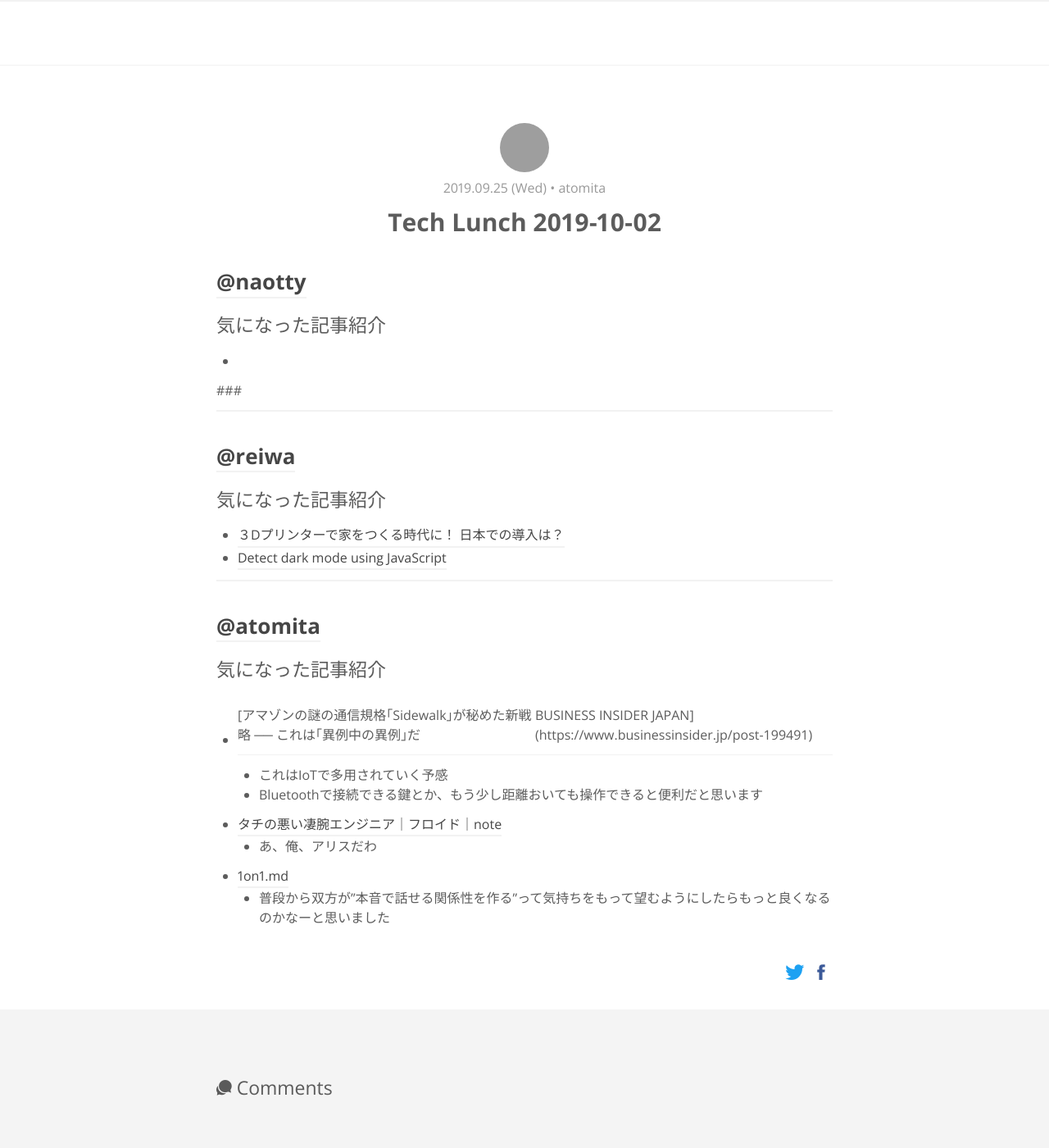
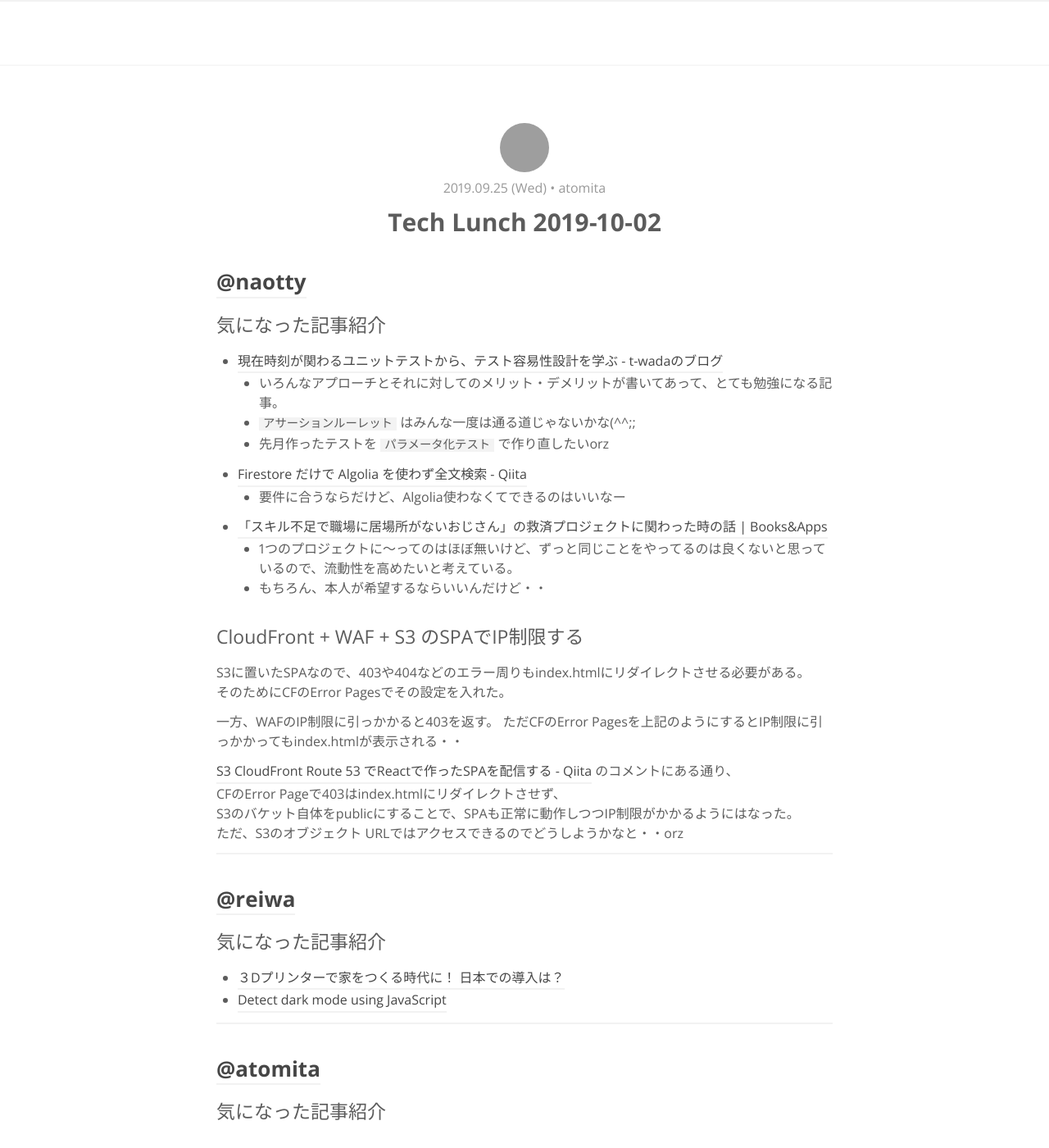
Before and after one commit to RyukyuInteractive/tech.ryukyu-i.co.jp, a Jekyll site: the page built from _posts/2019-10-02-tech-lunch.md, in a window 1280 px wide and 1400 px high. Shown: the whole window at 82% size. Built offline with Jekyll 4.4.1, drawn with Linux system fonts in a browser that asks for light colours; a script that is not in the unit is left out; comment, search, counter and statistics services are not loaded; grey boxes are pictures that could not be loaded.

Commit message:
Update 2019-10-02-tech-lunch.md

```diff
--- a/_posts/2019-10-02-tech-lunch.md
+++ b/_posts/2019-10-02-tech-lunch.md
@@ -10,9 +10,28 @@ typora-root-url: ..
 ## [@naotty](https://github.com/naotty)
 
 ### 気になった記事紹介
--
+- [現在時刻が関わるユニットテストから、テスト容易性設計を学ぶ \- t\-wadaのブログ](https://t-wada.hatenablog.jp/entry/design-for-testability)
+    - いろんなアプローチとそれに対してのメリット・デメリットが書いてあって、とても勉強になる記事。
+    - `アサーションルーレット` はみんな一度は通る道じゃないかな(^^;;
+    - 先月作ったテストを `パラメータ化テスト` で作り直したいorz
+- [Firestore だけで Algolia を使わず全文検索 \- Qiita](https://qiita.com/oukayuka/items/d3cee72501a55e8be44a)
+    - 要件に合うならだけど、Algolia使わなくてできるのはいいなー
+- [「スキル不足で職場に居場所がないおじさん」の救済プロジェクトに関わった時の話 \| Books&Apps](https://blog.tinect.jp/?p=62002)
+    - 1つのプロジェクトに〜ってのはほぼ無いけど、ずっと同じことをやってるのは良くないと思っているので、流動性を高めたいと考えている。
+    - もちろん、本人が希望するならいいんだけど・・
 
-###
+
+### CloudFront + WAF + S3 のSPAでIP制限する
+S3に置いたSPAなので、403や404などのエラー周りもindex.htmlにリダイレクトさせる必要がある。
+そのためにCFのError Pagesでその設定を入れた。
+
+一方、WAFのIP制限に引っかかると403を返す。
+ただCFのError Pagesを上記のようにするとIP制限に引っかかってもindex.htmlが表示される・・
+
+[S3 CloudFront Route 53 でReactで作ったSPAを配信する \- Qiita](https://qiita.com/keitakn/items/35ae8cc56f5c0a4766b4) のコメントにある通り、
+CFのError Pageで403はindex.htmlにリダイレクトさせず、
+S3のバケット自体をpublicにすることで、SPAも正常に動作しつつIP制限がかかるようにはなった。
+ただ、S3のオブジェクト URLではアクセスできるのでどうしようかなと・・orz
 
 ----
 
```
